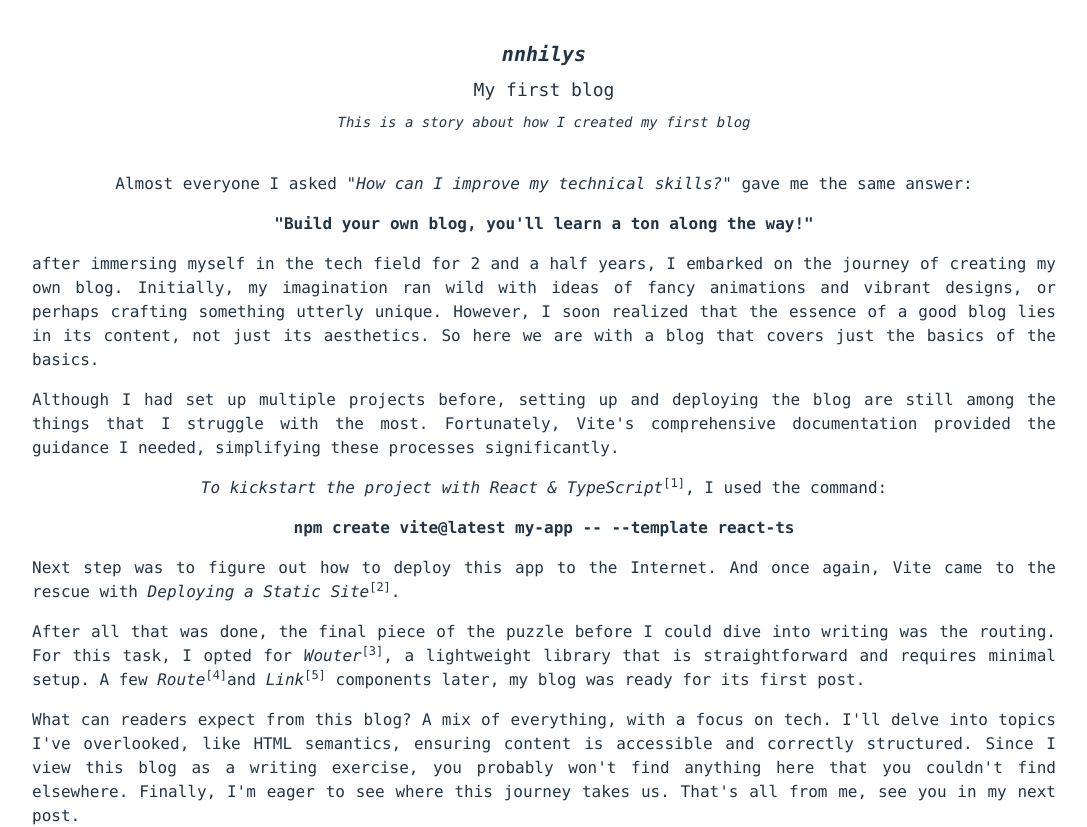
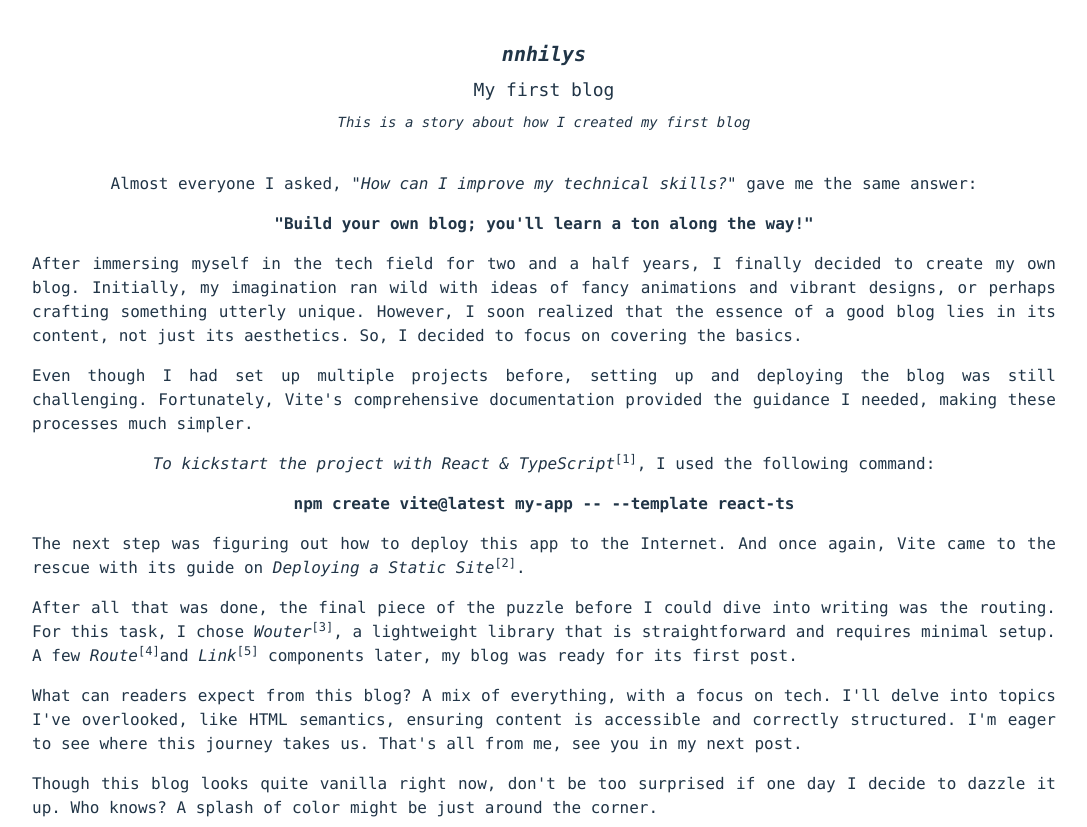
Before and after one commit to NgocNhi123/nnhilys, a React (Vite) app: page /nnhilys/my-first-blog in a window 1280 px wide. Shown: the top 827 px of the page, without its empty margins (96-1183 px from the left). Built offline with nearby package versions, Linux system fonts and the light colour scheme.

Commit message:
IMPROVE-WRITING: My first blog

```diff
--- a/src/pages/my-first-blog.tsx
+++ b/src/pages/my-first-blog.tsx
@@ -8,26 +8,26 @@ export function MyFirstBlog() {
       createdAt={new Date('2024-05-19')}
     >
       <p>
-        Almost everyone I asked
+        Almost everyone I asked,
         <i> "How can I improve my technical skills?" </i>
         gave me the same answer:
       </p>
       <blockquote>
-        <strong>"Build your own blog, you'll learn a ton along the way!"</strong>
+        <strong>"Build your own blog; you'll learn a ton along the way!"</strong>
       </blockquote>
       <p>
-        after immersing myself in the tech field for 2 and a half years, I embarked
-        on the journey of creating my own blog. Initially, my imagination ran
+        After immersing myself in the tech field for two and a half years, I
+        finally decided to create my own blog. Initially, my imagination ran
         wild with ideas of fancy animations and vibrant designs, or perhaps
         crafting something utterly unique. However, I soon realized that the
-        essence of a good blog lies in its content, not just its aesthetics. So
-        here we are with a blog that covers just the basics of the basics.
+        essence of a good blog lies in its content, not just its aesthetics. So,
+        I decided to focus on covering the basics.
       </p>
       <p>
-        Although I had set up multiple projects before, setting up and deploying
-        the blog are still among the things that I struggle with the most.
-        Fortunately, Vite's comprehensive documentation provided the guidance I
-        needed, simplifying these processes significantly.
+        Even though I had set up multiple projects before, setting up and
+        deploying the blog was still challenging. Fortunately, Vite's
+        comprehensive documentation provided the guidance I needed, making
+        these processes much simpler.
       </p>
       <p>
         <a
@@ -38,14 +38,14 @@ export function MyFirstBlog() {
           <i>To kickstart the project with React & TypeScript</i>
           <sup>[1]</sup>
         </a>
-        , I used the command:
+        , I used the following command:
       </p>
       <code>
         <strong>npm create vite@latest my-app -- --template react-ts</strong>
       </code>
       <p>
-        Next step was to figure out how to deploy this app to the Internet. And
-        once again, Vite came to the rescue with
+        The next step was figuring out how to deploy this app to the Internet.
+        And once again, Vite came to the rescue with its guide on
         {' '}
         <a
           href="https://vitejs.dev/guide/static-deploy.html"
@@ -59,7 +59,7 @@ export function MyFirstBlog() {
       </p>
       <p>
         After all that was done, the final piece of the puzzle before I could
-        dive into writing was the routing. For this task, I opted for
+        dive into writing was the routing. For this task, I chose
         {' '}
         <a
           href="https://github.com/molefrog/wouter"
@@ -96,10 +96,8 @@ export function MyFirstBlog() {
       <p>
         What can readers expect from this blog? A mix of everything, with a focus
         on tech. I'll delve into topics I've overlooked, like HTML semantics,
-        ensuring content is accessible and correctly structured. Since I view
-        this blog as a writing exercise, you probably won't find anything here
-        that you couldn't find elsewhere. Finally, I'm eager to see where
-        this journey takes us. That's all from me, see you in my next post.
+        ensuring content is accessible and correctly structured. I'm eager to see
+        where this journey takes us. That's all from me, see you in my next post.
       </p>
       <p>
         Though this blog looks quite vanilla right now, don't be too surprised
```
